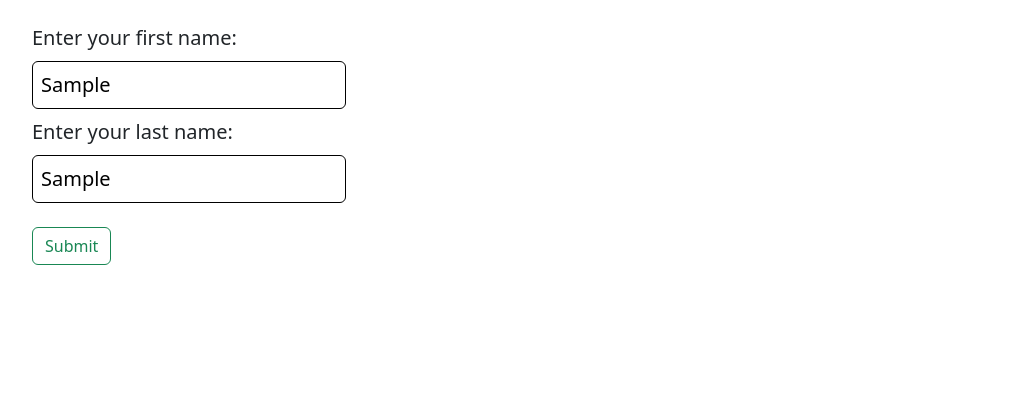
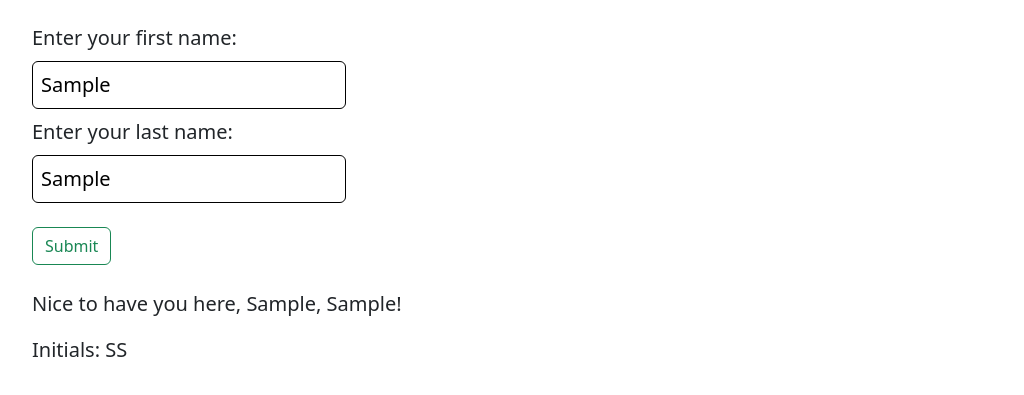
Before and after one commit to Paul-Tunda/variables-and-functions, a plain HTML site: page task-1-string-manupilation-with-functions/index.html in a window 1280 px wide. Both pictures are taken after typing "Sample", "Sample" into the empty fields and a click on the button "Submit". Shown: the part 121-516 px from the top of the page, without its empty margins (50-1074 px from the left). Drawn offline with nearby package versions, Linux system fonts and the light colour scheme.

Commit message:
added final JavaScript build

```diff
--- a/task-1-string-manupilation-with-functions/index.html
+++ b/task-1-string-manupilation-with-functions/index.html
@@ -8,7 +8,7 @@
         <style>
 
         </style>
-        <script src="index.js"></script>
+        <script src="index.js" defer></script>
     </head>
     <body class=" container-lg my-5">
         <header>
--- a/task-1-string-manupilation-with-functions/index.js
+++ b/task-1-string-manupilation-with-functions/index.js
@@ -1,7 +1,39 @@
 
 document.getElementById("my_button").onclick = function() {
 
+    startProgram();
 
+    function startProgram(){
+
+        // Get the values from the input fields
+        let firstName = document.getElementById("first_name").value.trim();
+        let lastName = document.getElementById("last_name").value.trim();
+
+
+
+        // Check if the input fields are empty
+        if (firstName === "" || lastName === "") {
+            document.getElementById("warning_message").innerHTML= "Please enter the required information.";
+            return;
+        }
+
+
+
+        // Clear warning message if input is valid
+        document.getElementById("warning_message").innerHTML = "";
+
+
+
+        // Capitalize the first letter of each name
+        let name1 = firstName.charAt(0).toUpperCase().concat(firstName.slice(1));
+        let name2 = lastName.charAt(0).toUpperCase().concat(lastName.slice(1));
+
+        // Format the full name and displaying name initials
+        let fullName = formatFullName(name1, name2);
+        document.getElementById("greeting").innerHTML = `Nice to have you here, ${fullName}!`;
+        document.getElementById("name_initials").innerHTML = `Initials: ${firstName.charAt(0).toUpperCase()}${lastName.charAt(0).toUpperCase()}`
+
+    }
 
     function formatFullName (firstName, lastName) {
 
```
